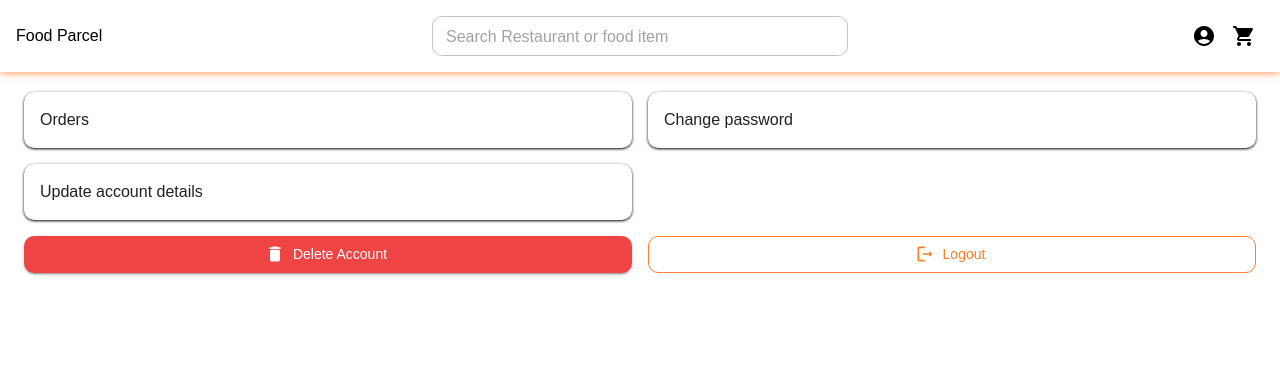
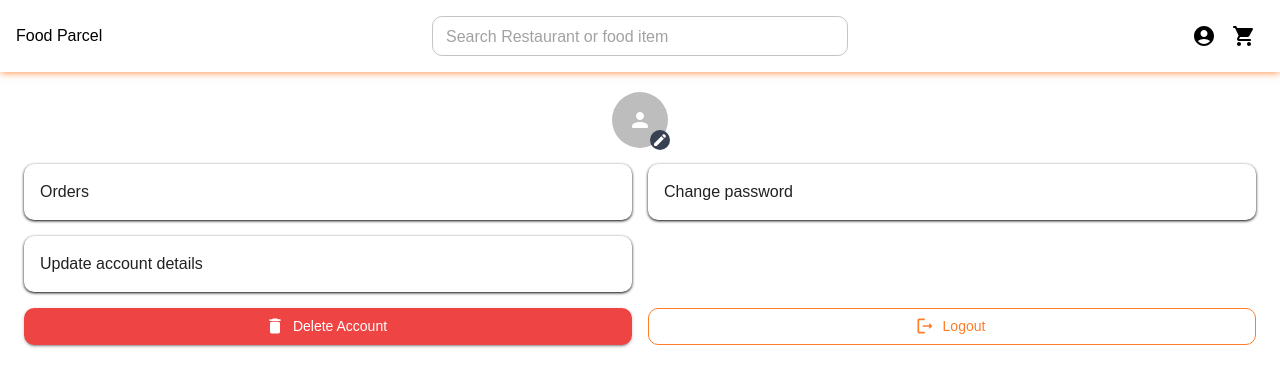
Before and after one commit to Satyaveerjaligama/food-parcel-frontend, a Next.js app: page /food-parcel/my-account in a window 1280 px wide. Shown: the top 386 px of the page. Built offline with nearby package versions, Linux system fonts and the light colour scheme; a web font is replaced by a local one.

Commit message:
Added image upload option in my account page and made few changes in api call

```diff
--- a/app/my-account/page.tsx
+++ b/app/my-account/page.tsx
@@ -1,13 +1,54 @@
+/* eslint-disable @typescript-eslint/no-explicit-any */
 'use client';
 import Button from '@/components/Button';
 import Layout from '@/components/Layout';
-import { Card, Grid, Typography } from '@mui/material';
+import { Avatar, Badge, Card, Grid, Typography } from '@mui/material';
 import DeleteRoundedIcon from '@mui/icons-material/DeleteRounded';
 import LogoutRoundedIcon from '@mui/icons-material/LogoutRounded';
 import { useRouter } from 'next/navigation';
+import PersonRoundedIcon from '@mui/icons-material/PersonRounded';
+import EditRoundedIcon from '@mui/icons-material/EditRounded';
+import { useRef, useState } from 'react';
+import { useDispatch } from 'react-redux';
+import { AppDispatch } from '@/store/store';
+import { fileUpload } from '@/thunks/fileUploadThunk';
+import Image from 'next/image';
+import { USER_TYPES } from '@/utilities/constants';
 
 const MyAccount = () => {
   const router = useRouter();
+  const dispatch = useDispatch<AppDispatch>();
+  const fileRef: any = useRef(null);
+  const [filePreview, setFilePreview] = useState<any>(null);
+  const [, setFile] = useState(null);
+
+  const handleChange = (event: any) => {
+    if(event.target.files && event.target.files.length > 0) {
+      const file = event.target.files[0];
+      setFile(file);
+      const fileData = event.target.files[0];
+      const form = new FormData();
+
+      if (file && file.type.startsWith('image/')) {
+        const reader = new FileReader();
+        reader.onloadend = () => {
+          setFilePreview(reader.result);
+        };
+        reader.readAsDataURL(file);
+      } else {
+        setFilePreview(null);
+      }
+
+      form.append('file', fileData);
+      form.append('type', USER_TYPES.restaurant);
+      dispatch(fileUpload(form));
+    }
+  };
+
+  const handleButtonClick = () => {
+    fileRef.current.click();
+  };
+
   const logoutBtnClick = () => {
     router.push('login');
   };
@@ -15,6 +56,26 @@ const MyAccount = () => {
   return (
     <Layout>
       <Grid container columnSpacing={2} rowSpacing={2} className='my-5 w-2/4 mx-auto'>
+        <Grid item xs={12} className='flex justify-center'>
+          <Badge
+            overlap='circular'
+            anchorOrigin={{ vertical: 'bottom', horizontal: 'right' }}
+            badgeContent={
+              <>
+                <EditRoundedIcon className='bg-gray-700 rounded-3xl text-white p-0.5' fontSize='small' onClick={handleButtonClick} />
+                <input type="file" ref={fileRef} style={{ display: 'none'}} onChange={handleChange} />
+              </>
+            }
+          >
+            <Avatar sx={{ width: 56, height: 56 }} className='bg-gray-400'>
+              { filePreview ?
+                <Image src={filePreview} alt='user pic' height={100} width={100}/>
+                :
+                <PersonRoundedIcon />
+              }
+            </Avatar>
+          </Badge>
+        </Grid>
         <Grid item xs={12} md={6}>
           <Card className='p-4'>
             <Typography>
--- a/thunks/fileUploadThunk.ts
+++ b/thunks/fileUploadThunk.ts
@@ -1,4 +1,4 @@
-import { openSnackbar } from '@/store/slices/utilitySlice';
+import { openSnackbar, setLoader } from '@/store/slices/utilitySlice';
 import { SNACKBAR_STATUS } from '@/utilities/constants';
 import { createAsyncThunk } from '@reduxjs/toolkit';
 import axios from 'axios';
@@ -7,10 +7,11 @@ import axios from 'axios';
 export const fileUpload = createAsyncThunk('fileUpload', async(formData: any, thunkAPI: any) => {
   const apiPayload = {
     method: 'POST',
-    url: 'http://localhost:5000/restaurant/upload/restaurant_455223',
+    url: 'http://localhost:5000/file/upload/restaurant_455223',
     data: formData
   };
 
+  thunkAPI.dispatch(setLoader(true));
   axios(apiPayload)
     .then(()=>{
       thunkAPI.dispatch(openSnackbar({
@@ -24,4 +25,5 @@ export const fileUpload = createAsyncThunk('fileUpload', async(formData: any, th
         message: 'failed',
         status: SNACKBAR_STATUS.error}));
     });
+  thunkAPI.dispatch(setLoader(false));
 });
```
